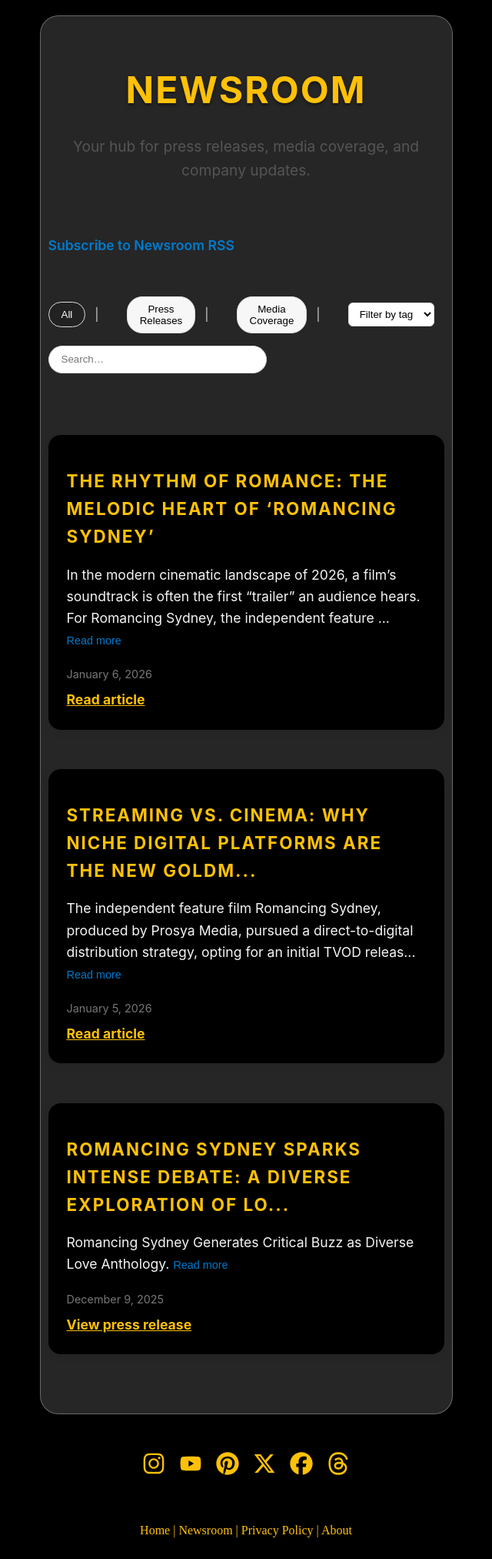
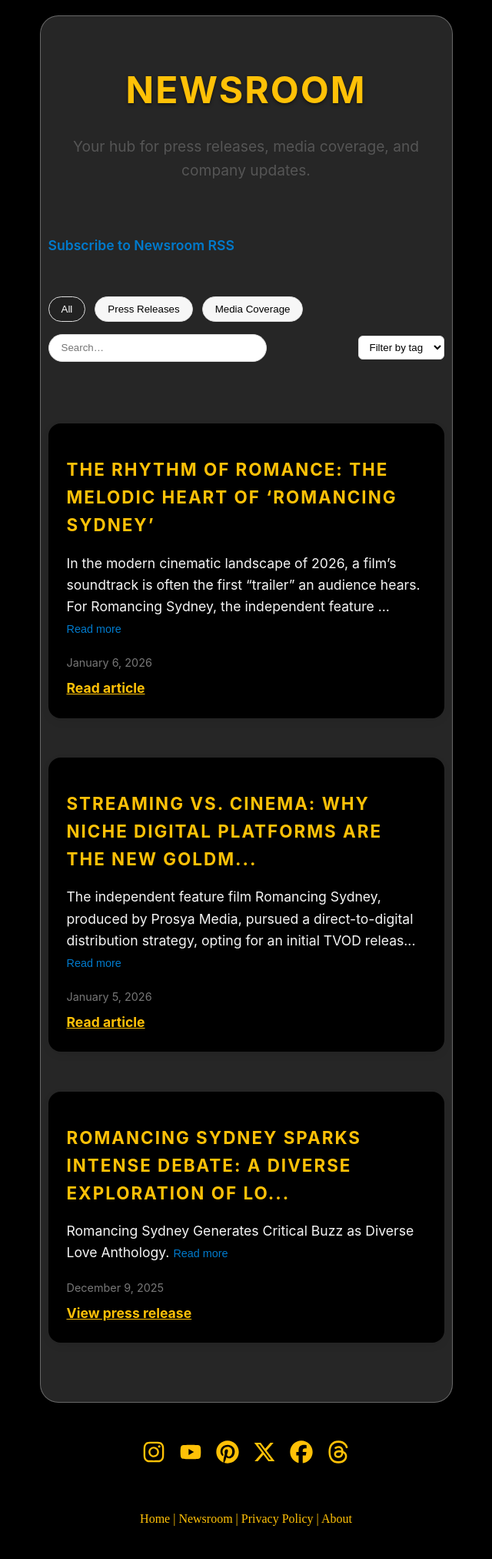
Before and after one commit to prosyamedia/website, a Jekyll site: the page built from newsroom.html, in a window 1280 px wide. Shown: the whole page at 77% size, without its empty margins (320-960 px from the left). Built offline with Jekyll 4.4.1, drawn with Linux system fonts in a browser that asks for light colours.

Commit message:
Place tag filter below search

```diff
--- a/newsroom.html
+++ b/newsroom.html
@@ -53,16 +53,12 @@ pagination:
 
 <div class="newsroom-controls">
   <div class="filters">
-    <span class="filter-item">
     <button onclick="filterItems('all')" class="active">All</button>
-    </span>
-    <span class="filter-item">
     <button onclick="filterItems('press')">Press Releases</button>
-    </span>
-    <span class="filter-item">
     <button onclick="filterItems('media')">Media Coverage</button>
-    </span>
-    <span class="filter-item">
+  </div>
+
+  <input type="text" id="search" placeholder="Search…" onkeyup="searchItems()">
   <div class="tag-filter">
       <select id="tagSelect" onchange="filterByTag()">
         <option value="">Filter by tag</option>
@@ -82,10 +78,6 @@ pagination:
         {% endfor %}
       </select>
     </div>
-    </span>
-  </div>
-
-  <input type="text" id="search" placeholder="Search…" onkeyup="searchItems()">
 </div>
 
 <div class="pagination">
```
Lines whose indentation alone changed are shown as unchanged.
